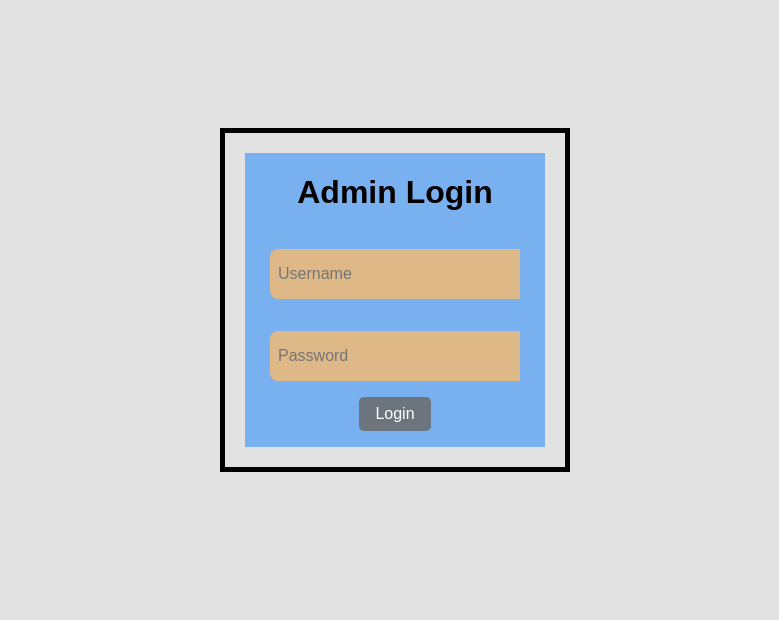
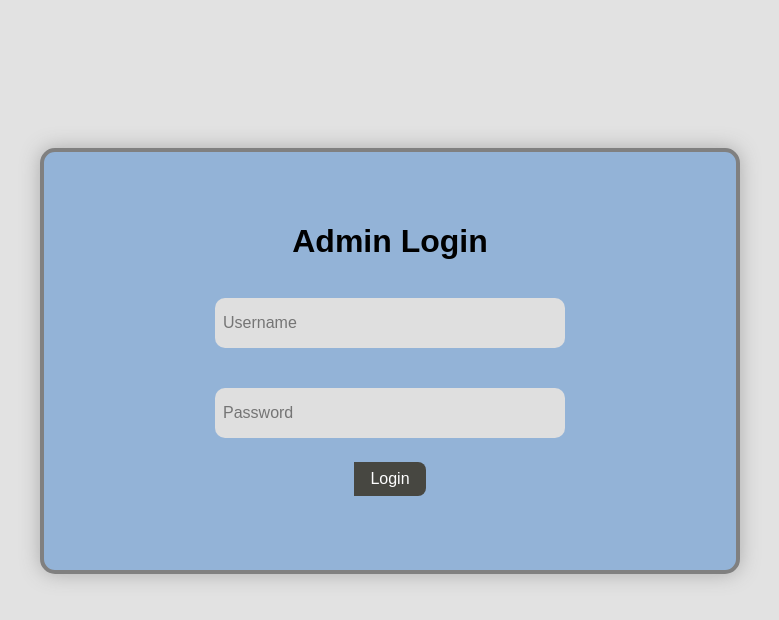
Before and after one commit to xlab-classes/cse611-spring2023-team-onlineDictionary, a React (Create React App) app in the folder front-end/: page /login in a window 1280 px wide. Shown: the top 620 px of the page, without its empty margins (245-1024 px from the left). Built offline with nearby package versions, Linux system fonts and the light colour scheme; no server answers.

Commit message:
Samar (#48)
* More UI changes

* Modifications

```diff
--- a/front-end/src/components/Admin/AdminHeader.js
+++ b/front-end/src/components/Admin/AdminHeader.js
@@ -5,9 +5,8 @@ const AdminHeader = (props) => {
     <div>
     <div className = {classes.title}>Online Dictionary - Admin</div>
     <div className = {classes.headerbuttons}>
-
-      <button onClick={()=>props.onInit()}>Initial Review</button>
-      <button onClick={()=>props.onFin()}>Final Review</button>
+      <button className={classes.button1} onClick={()=>props.onInit()}>Initial Review</button>
+      <button className={classes.button2} onClick={()=>props.onFin()}>Final Review</button>
     </div>
     </div>
   );
--- a/front-end/src/components/Admin/AdminHeader.module.css
+++ b/front-end/src/components/Admin/AdminHeader.module.css
@@ -1,4 +1,4 @@
-title{
+.title{
     background-color: #0c2754;
     font-size: 2.5rem;
     color: rgb(237, 237, 237);
@@ -13,11 +13,15 @@ title{
     justify-content: center;
 }
 
-
-button:hover{
-    background-color: rgb(103, 103, 103);
+.button1{
+    border-radius: 10px 0px 0px 10px;
 }
 
-button:active{
-    background-color: rgb(77, 77, 77);
+.button2{
+    border-radius: 0px 10px 10px 0px;
+
 }
+
+.button1:hover, .button2:hover{
+    background-color: #3c3c36;
+}
--- a/front-end/src/components/Admin/AdminVerification.css
+++ b/front-end/src/components/Admin/AdminVerification.css
@@ -64,6 +64,19 @@ body {
     box-shadow: 0 0 0 0.2rem rgba(0, 119, 194, 0.25);
   }
 
+  .modall {
+    position: fixed;
+    top: 0;
+    left: 0;
+    width: 100%;
+    height: 970px;
+    background-color: rgba(0, 0, 0, 0.5);
+    z-index: 1;
+    display: flex;
+    justify-content: center;
+    align-items: center;
+  }
+
   .modal {
     position: fixed;
     top: 0;
@@ -85,9 +98,9 @@ body {
     height: 60%;
     border-radius: 20px;
     box-shadow: 0px 0px 10px rgba(0, 0, 0, 0.5);
-    overflow: auto;
+    overflow: hidden;
     font-size: 1.5rem;
-    font-weight: 500;
+    font-weight: 550;
     }
 
   .modal-content {
@@ -97,7 +110,7 @@ body {
     height: 60%;
     border-radius: 10px;
     box-shadow: 0px 0px 10px rgba(0, 0, 0, 0.5);
-    overflow: hidden;
+    overflow: auto;
     }
 
   .close {
@@ -129,7 +142,7 @@ body {
   }
 
 
-  #word, #meaning, #POS, #example {
+  #word, #meaning, #pos, #example {
     padding: 10px;
     border: none;
     border-bottom: 2px solid #ccc;
@@ -158,3 +171,8 @@ body {
   button[type="submit"]:active{
     background-color: #306f33;
   }
+
+  .modal-content1::-webkit-scrollbar {
+    width: 10px;
+    height: 10px;
+  }
--- a/front-end/src/components/Admin/AdminVerification.js
+++ b/front-end/src/components/Admin/AdminVerification.js
@@ -136,12 +136,12 @@ const AdminVerification = () => {
         </div>
       )}
       {showModal && (
-        <div className="modal">
+        <div className="modall">
           <div className="modal-content1">
             <span className="close" onClick={handleCloseModal}>
               &times;
             </span>
-            <form className={classes.form} onSubmit={handleAddMeaningSubmit}>
+            <div className={classes.forms} onSubmit={handleAddMeaningSubmit}>
               <label htmlFor="word">Word:</label>
               <input type="text" id="word" name="word" value={modalWord} />
               <label htmlFor="POS">Part of Speech:</label>
@@ -151,7 +151,7 @@ const AdminVerification = () => {
               <label htmlFor="example">Example Usage:</label>
               <input type="text" id="example" name="example" />
               <button type="submit">Add Meaning</button>
-            </form>
+            </div>
           </div>
         </div>
       )}
--- a/front-end/src/components/InfoCard/InfoCard1.js
+++ b/front-end/src/components/InfoCard/InfoCard1.js
@@ -26,8 +26,8 @@ export default class InfoCard1 extends Component {
 
 
   render() {
-    const green = 100 + (this.props.index + 1) * 13;
-    const blue = 200 + (this.props.index + 1) * 7;
+    const green = 125 + (this.props.index + 1) * 8;
+    const blue = 200 + (this.props.index + 1) * 1;
     const opacity = 1 - (this.props.index +1) * 0.03;
     const buttonColor = `rgba(80, ${green}, ${blue}, ${opacity})`;
 
--- a/front-end/src/components/Layout/Header.module.css
+++ b/front-end/src/components/Layout/Header.module.css
@@ -12,7 +12,7 @@
 .title h1 {
   display: flex;
   font-size: 3.6rem;
-  color: #ece8de;
+  color: #eeeeee;
   letter-spacing: .3px;
   font-family:Calibri;
 }
@@ -79,10 +79,11 @@ button {
   position: absolute;
   top: 0;
   left: 0;
-  margin: 20px;
+  margin: 10px;
   height: 80px;
   cursor: pointer;
 }
+
 .buttonsContainer {
   position: absolute;
   top: 190px;
@@ -113,6 +114,12 @@ button {
   color: #dad5d5;
 }
 
+.button1:hover,
+.button2:hover {
+  background-color: #343430;
+  color: #dad5d5;
+}
+
 
 header .title h1:hover {
   cursor: pointer;
--- a/front-end/src/components/Login/LoginPage.css
+++ b/front-end/src/components/Login/LoginPage.css
@@ -3,47 +3,43 @@
     flex-direction: column;
     justify-content: center;
     align-items: center;
-    height: 50%;
-    background-color: rgba(0, 119, 255, 0.472);
+    background-color: rgb(147, 179, 215);
+    padding: 50px;
+    width: 700px;
+    border-radius: 15px;
+    border: 4px solid grey;
+    box-shadow: 0px 0px 20px #aaaaaa;
   }
 
+
+.buttonx{
+  border-radius: 10px;
+  background-color: aquamarine;
+}
   .login-form {
-    border: 5px solid black;
     padding: 20px;
-    width: 350px;
+    width: 750px;
     margin: auto;
     margin-top: 10%;
   }
 
   .input-container {
-    margin-bottom: 1rem;
+    margin-bottom: 1.5rem;
   }
 
-  button {
-    padding: 0.5rem 1rem;
-    border-radius: 5px;
-    border: none;
-    background-color: #6c757d;
-    color: white;
-    font-size: 1rem;
-    cursor: pointer;
-  }
 
-  button:hover {
-    background-color: rgba(43, 0, 255, 0.795);
-  }
-
-  p {
+  .p {
     color: rgb(255, 0, 0);
   }
 
   .input-text {
-    width: 250px;
+    width: 350px;
     height: 50px;
     margin-top: 16px;
-    background-color: burlywood;
+    background-color: rgb(223, 223, 223);
+    border-radius: 10px;
   }
 
-  h1 {
-    color: rgb(5, 0, 0);
+  .h1 {
+    color: rgb(40, 40, 40);
   }
--- a/front-end/src/components/Login/LoginPage.js
+++ b/front-end/src/components/Login/LoginPage.js
@@ -1,6 +1,6 @@
 import React, { useState, useEffect } from 'react';
 import { useNavigate } from 'react-router-dom';
-import './LoginPage.css';
+import classes from './LoginPage.css';
 
 function LoginPage() {
   const [username, setUsername] = useState('');
@@ -75,7 +75,7 @@ function LoginPage() {
           />
         </div>
         <div className='input-container'>
-          <button onClick={handleLogin}>Login</button>
+          <button className={classes.buttonx} onClick={handleLogin}>Login</button>
         </div>
         {errorMessage && <p>{errorMessage}</p>}
       </div>
--- a/front-end/src/components/Words/AddWord/AddWord.module.css
+++ b/front-end/src/components/Words/AddWord/AddWord.module.css
@@ -37,7 +37,7 @@
   }
 
   .button {
-    background-color: #c82500;
+    background-color: #474741;
     color: #fff;
     border: none;
     border-radius: 30px;
@@ -48,7 +48,7 @@
   }
 
   .button:active {
-    background-color: #9d1f02;
+    background-color: #3a3a35;
   }
 
   .addWordButton{
@@ -59,7 +59,7 @@
   }
 
   .addWordButton:active{
-    background-color: #9d1f02;
+    background-color: #393934;
   }
 
   .addedWord{
--- a/front-end/src/components/Words/Usage/Definitions.module.css
+++ b/front-end/src/components/Words/Usage/Definitions.module.css
@@ -45,6 +45,7 @@
 }
 
 .showMoreButton {
+  margin: 10px 0px 0px 20px;
   padding: 5px 10px;
   border-radius: 20px;
   background-color: #ccc;
--- a/front-end/src/components/Words/WordNotFound.module.css
+++ b/front-end/src/components/Words/WordNotFound.module.css
@@ -27,5 +27,5 @@
 }
 
 .button:active{
-  background-color: rgb(142, 0, 0);
+  background-color: #373732;
 }
```
